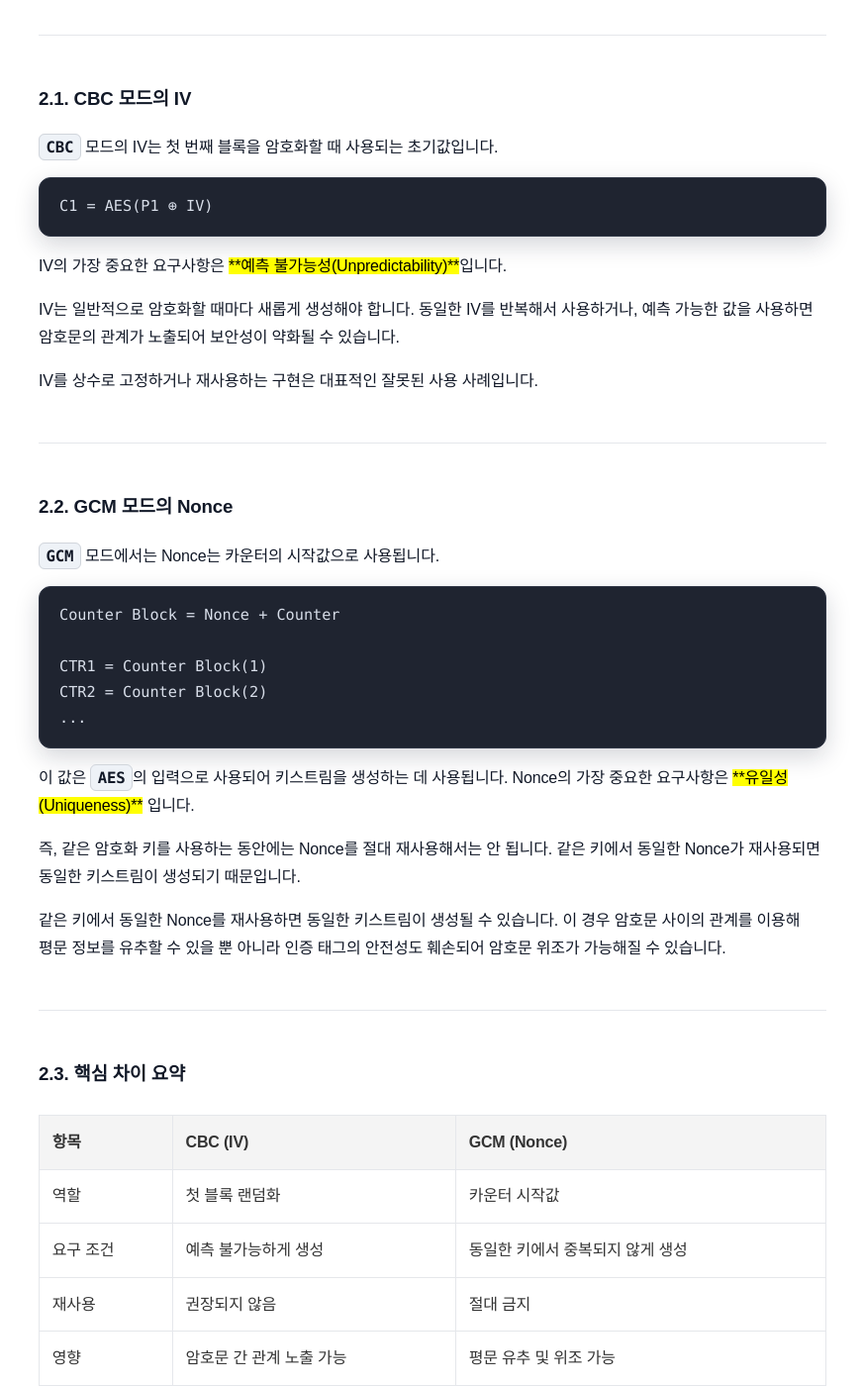
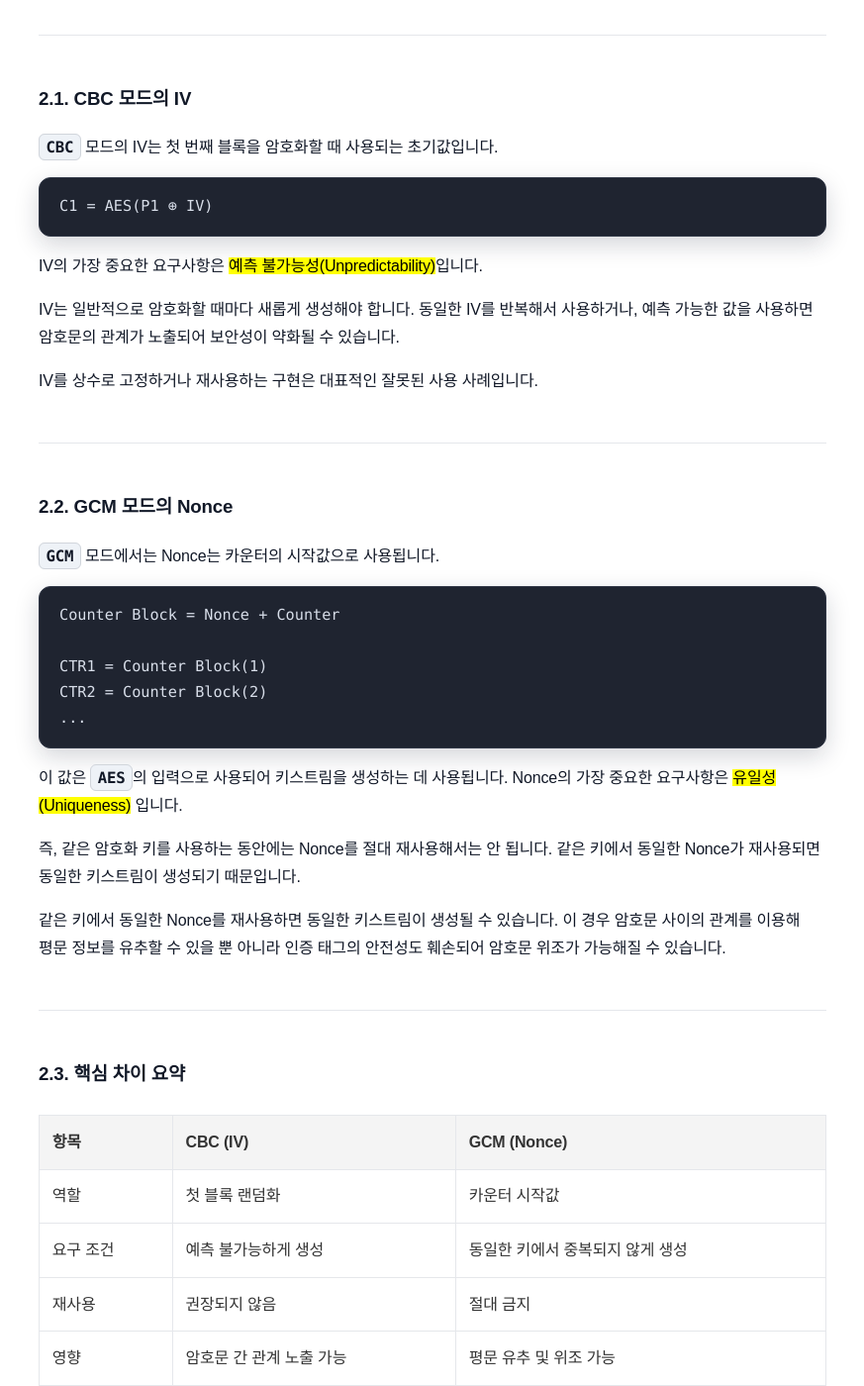
Before and after one commit to sanghoon-lee/sanghoon-lee.github.io, a Jekyll site: the page built from _posts/2026-03-21-aes-gcm.md, in a window 1280 px wide and 1400 px high, scrolled down 3657 px. Shown: the whole window at 99% size, without its empty margins (203-1076 px from the left). Built offline with Jekyll 4.4.1, drawn with Linux system fonts in a browser that asks for light colours; nearby versions of some CDN libraries; comment, search, counter and statistics services are not loaded.

Commit message:
aes-gcm 포스팅 리라이팅

````diff
--- a/_posts/2026-03-21-aes-gcm.md
+++ b/_posts/2026-03-21-aes-gcm.md
@@ -130,7 +130,7 @@ C1~4: Ciphered Block(Result)
 C1 = AES(P1 ⊕ IV)
 ```
 
-IV의 가장 중요한 요구사항은 <mark>**예측 불가능성(Unpredictability)**</mark>입니다.
+IV의 가장 중요한 요구사항은 <mark>예측 불가능성(Unpredictability)</mark>입니다.
 
 IV는 일반적으로 암호화할 때마다 새롭게 생성해야 합니다. 동일한 IV를 반복해서 사용하거나, 예측 가능한 값을 사용하면 암호문의 관계가 노출되어 보안성이 약화될 수 있습니다.
 
@@ -150,7 +150,7 @@ CTR2 = Counter Block(2)
 ...
 ```
 
-이 값은 `AES`의 입력으로 사용되어 키스트림을 생성하는 데 사용됩니다. Nonce의 가장 중요한 요구사항은 <mark>**유일성(Uniqueness)**</mark> 입니다.
+이 값은 `AES`의 입력으로 사용되어 키스트림을 생성하는 데 사용됩니다. Nonce의 가장 중요한 요구사항은 <mark>유일성(Uniqueness)</mark> 입니다.
 
 즉, 같은 암호화 키를 사용하는 동안에는 Nonce를 절대 재사용해서는 안 됩니다. 같은 키에서 동일한 Nonce가 재사용되면 동일한 키스트림이 생성되기 때문입니다.
 
````
